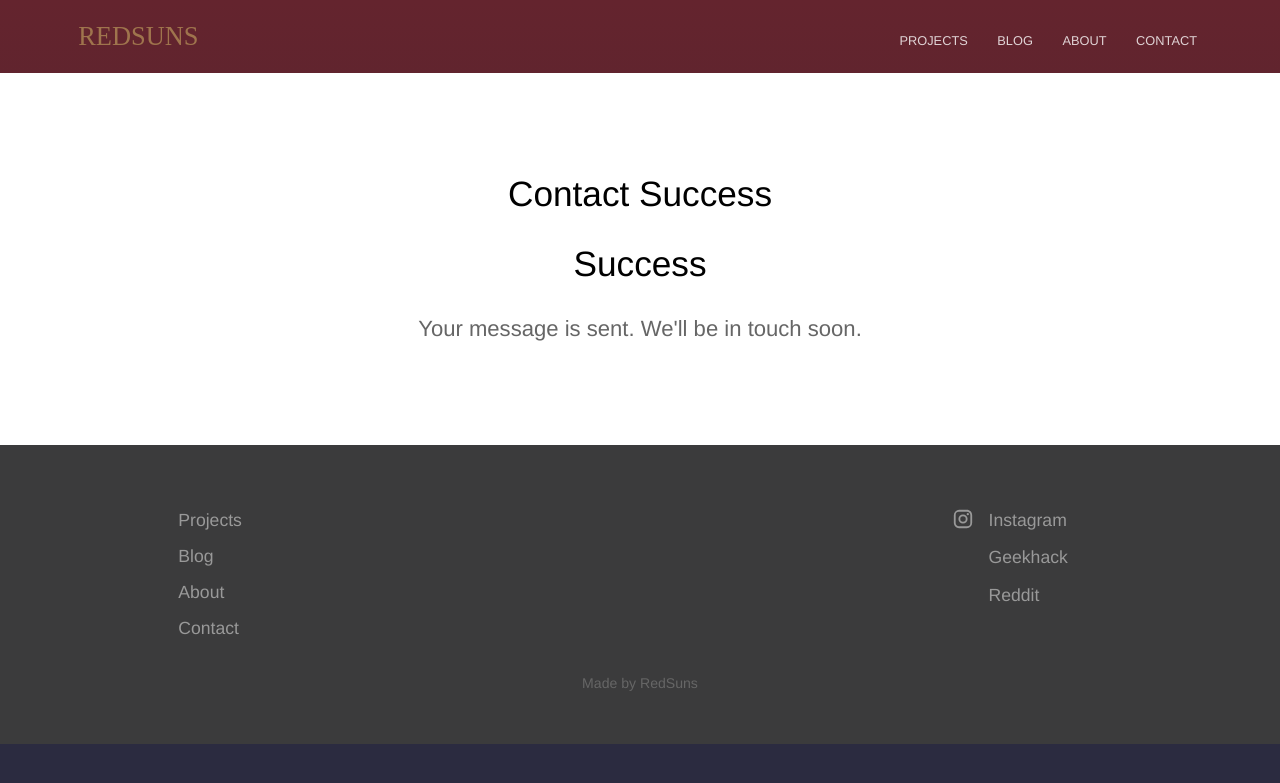
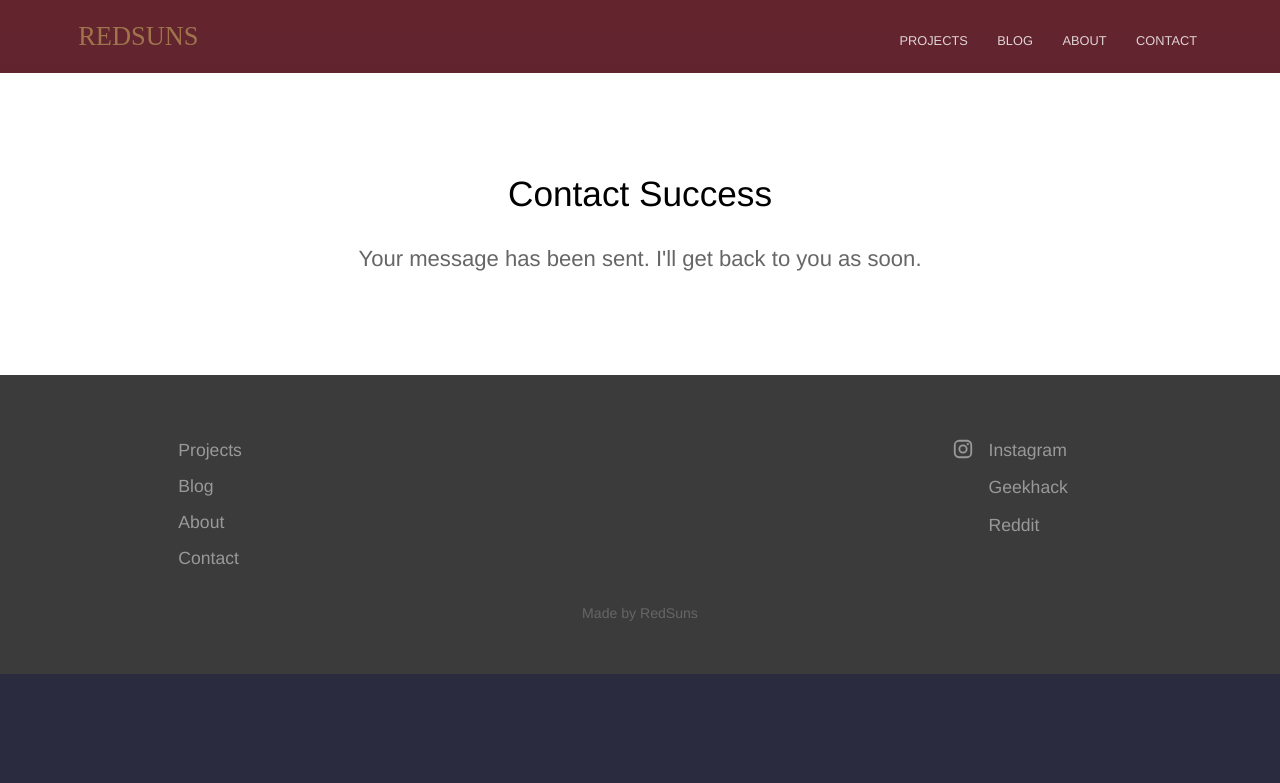
Before and after one commit to RedSunsRMK/redsunsrmk.github.io, a Jekyll site: the page built from contact-success.html, in a window 1280 px wide. Shown: the top 783 px of the page. Built offline with Jekyll 4.4.1, drawn with Linux system fonts in a browser that asks for light colours.

Commit message:
Update contact-success.html

```diff
--- a/contact-success.html
+++ b/contact-success.html
@@ -2,5 +2,4 @@
 title: Contact Success
 ---
 
-<h2>Success</h2>
-<p class="subtext">Your message is sent. We'll be in touch soon.</p>
+<p class="subtext">Your message has been sent. I'll get back to you as soon.</p>
```
